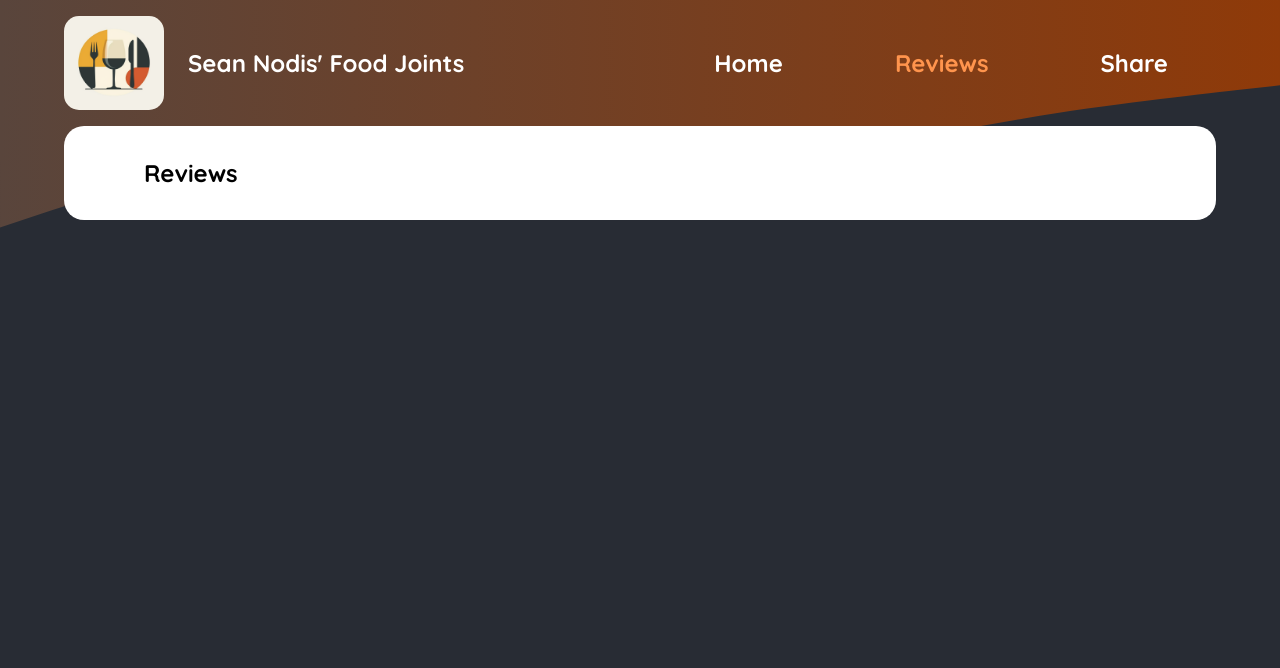
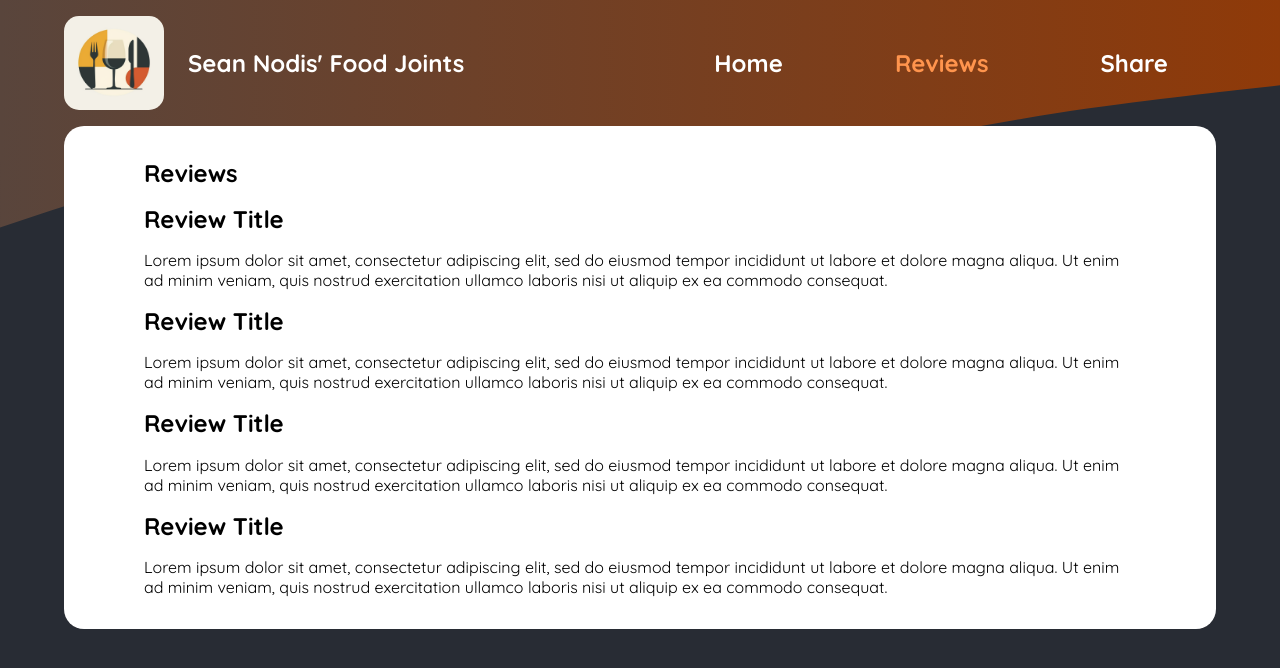
Before and after one commit to sean-xiao-zhao7/nextjs-meals, a Next.js app: page /reviews in a window 1280 px wide. Shown: the top 668 px of the page. Built offline with nearby package versions, Linux system fonts and the light colour scheme.

Commit message:
Add previews to reviews page

```diff
--- a/app/reviews/page.tsx
+++ b/app/reviews/page.tsx
@@ -1,7 +1,13 @@
+import ReviewPreview from "@/components/reviews/ReviewPreview";
+
 export default function Reviews() {
     return (
         <main>
             <h1>Reviews</h1>
+            <ReviewPreview />
+            <ReviewPreview />
+            <ReviewPreview />
+            <ReviewPreview />
         </main>
     );
 }
```
